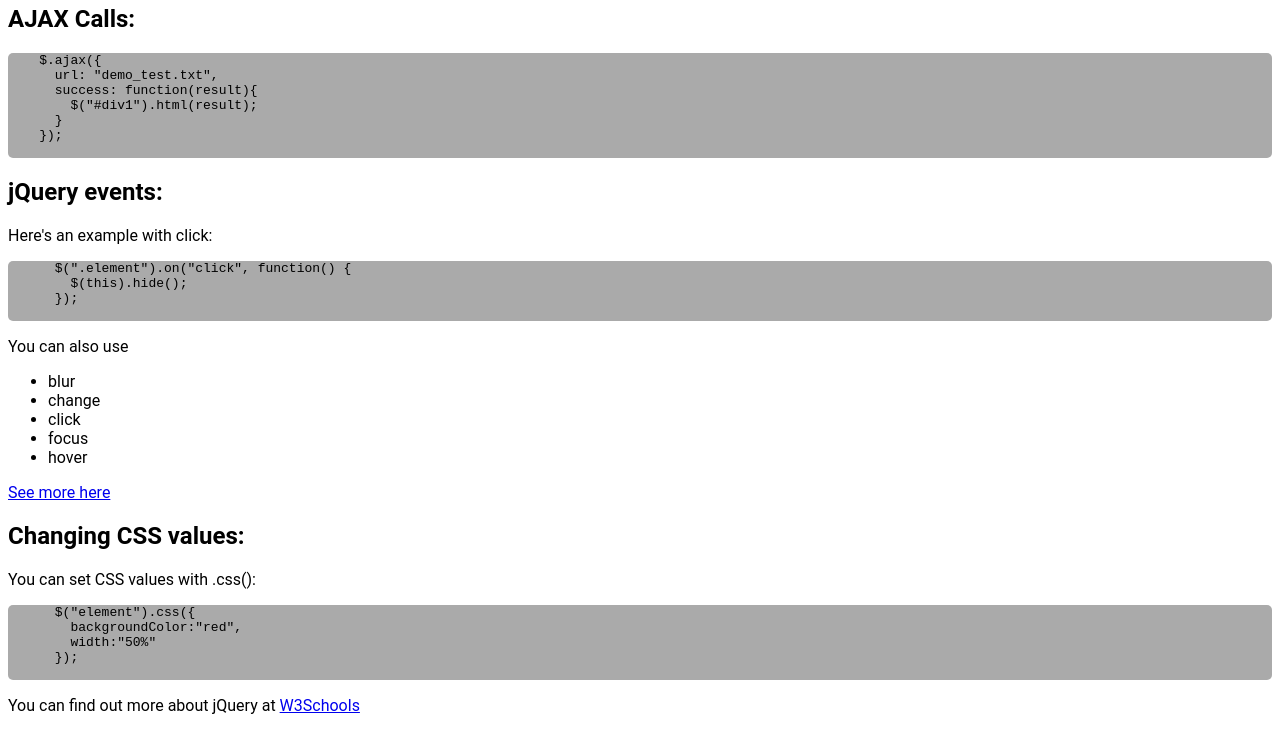
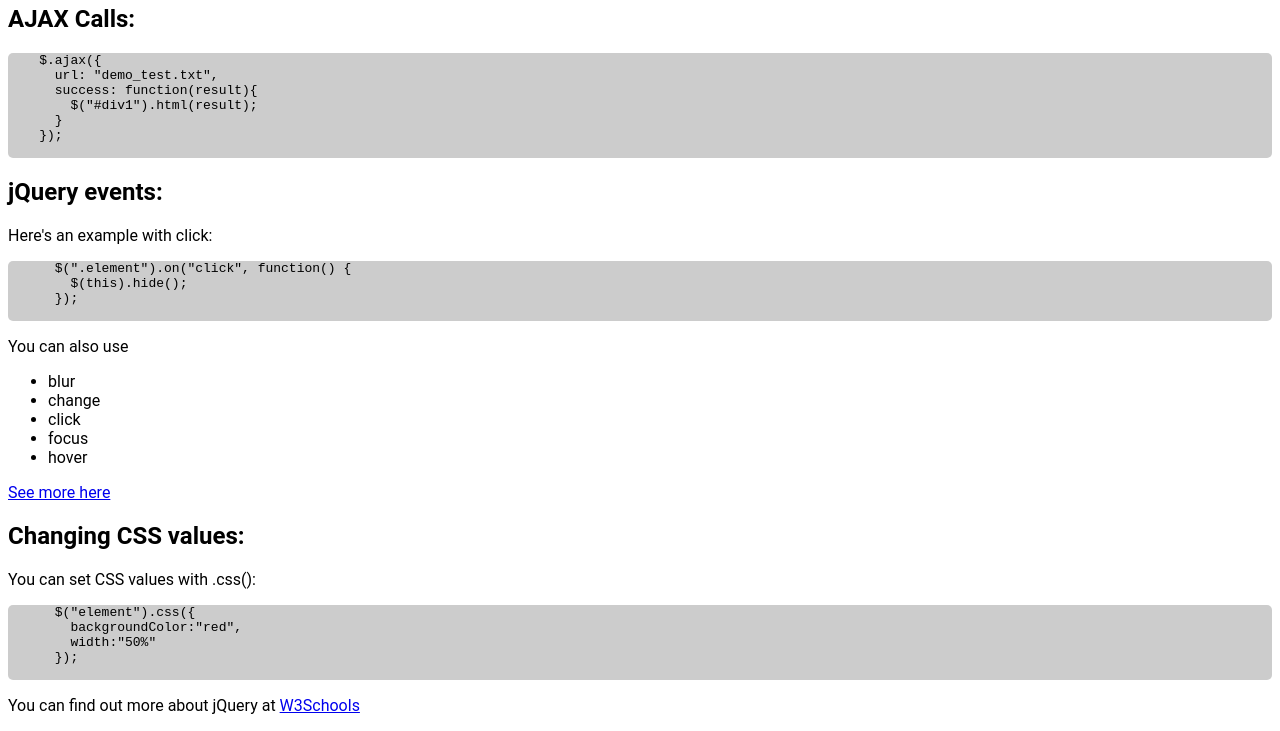
Before and after one commit to calebeby/jQuery, a plain HTML site: page index.html in a window 1280 px wide. Shown: the part 536-1267 px from the top of the page. Drawn offline with Linux system fonts and the light colour scheme.

Commit message:
Update main.css

```diff
--- a/css/main.css
+++ b/css/main.css
@@ -2,6 +2,6 @@ body {
   font-family: "Roboto", sans-serif;
 }
 code, pre {
-  background-color: #AAA;
+  background-color: #CCC;
   border-radius: 5px;
 }
```
